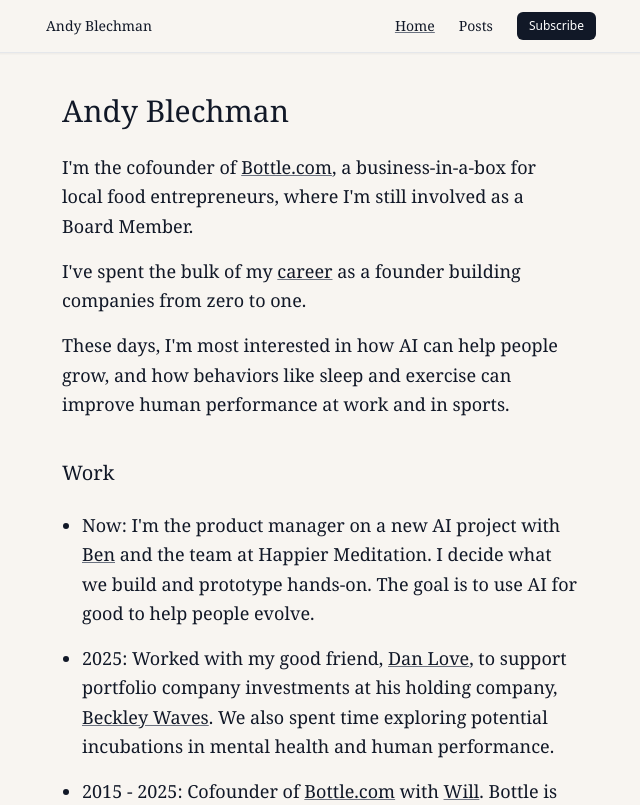
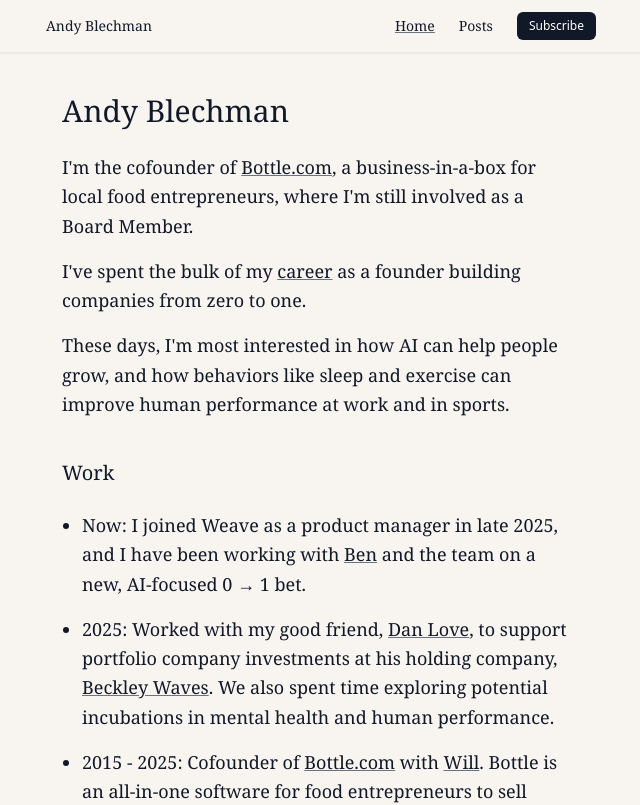
Before and after one commit to ablechman/andyblechman.com, a React (Vite) app: page / in a window 1280 px wide. Shown: the top 805 px of the page, without its empty margins (319-959 px from the left). Built offline with nearby package versions, Linux system fonts and the light colour scheme.

Commit message:
Work: Andy's own wording for the Weave PM role
Co-Authored-By: Claude Opus 5.5 <noreply@anthropic.com>
Claude-Session: https://claude.ai/code/session_016UMdc1rYe5eaa487WoE4GX

```diff
--- a/src/pages/Home.jsx
+++ b/src/pages/Home.jsx
@@ -42,12 +42,11 @@ const Home = () => {
           <h2 className="text-xl font-normal mb-6">Work</h2>
           <ul className="list-disc pl-5 space-y-4">
             <li className="text-lg leading-relaxed">
-              Now: I'm the product manager on a new AI project with{' '}
+              Now: I joined Weave as a product manager in late 2025, and I have been working with{' '}
               <a href="https://www.linkedin.com/in/bsrubin/" target="_blank" rel="noopener noreferrer" className={link}>
                 Ben
               </a>{' '}
-              and the team at Happier Meditation. I decide what we build and prototype hands-on. The goal is
-              to use AI for good to help people evolve.
+              and the team on a new, AI-focused 0 → 1 bet.
             </li>
             <li className="text-lg leading-relaxed">
               2025: Worked with my good friend,{' '}
```
